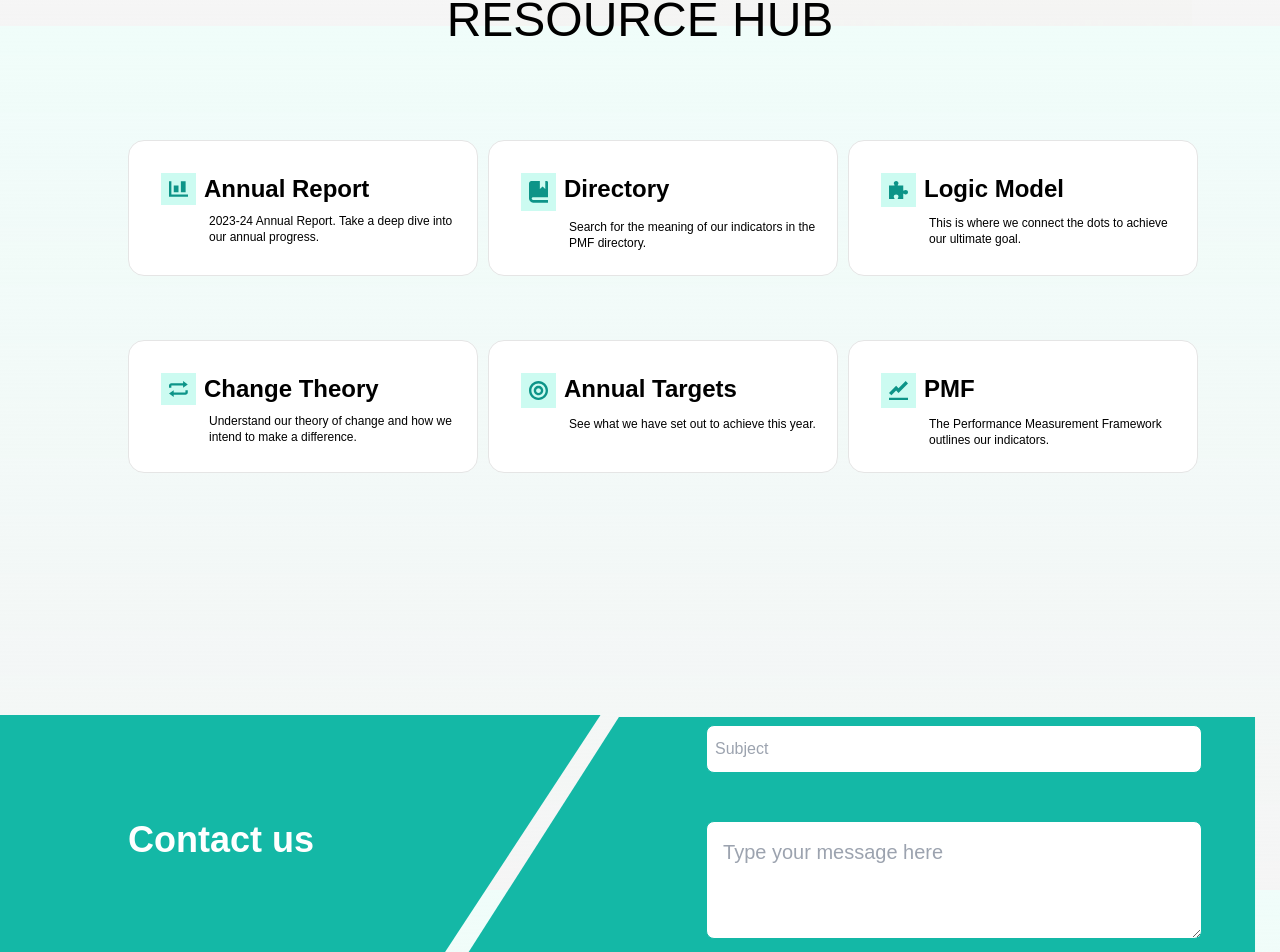
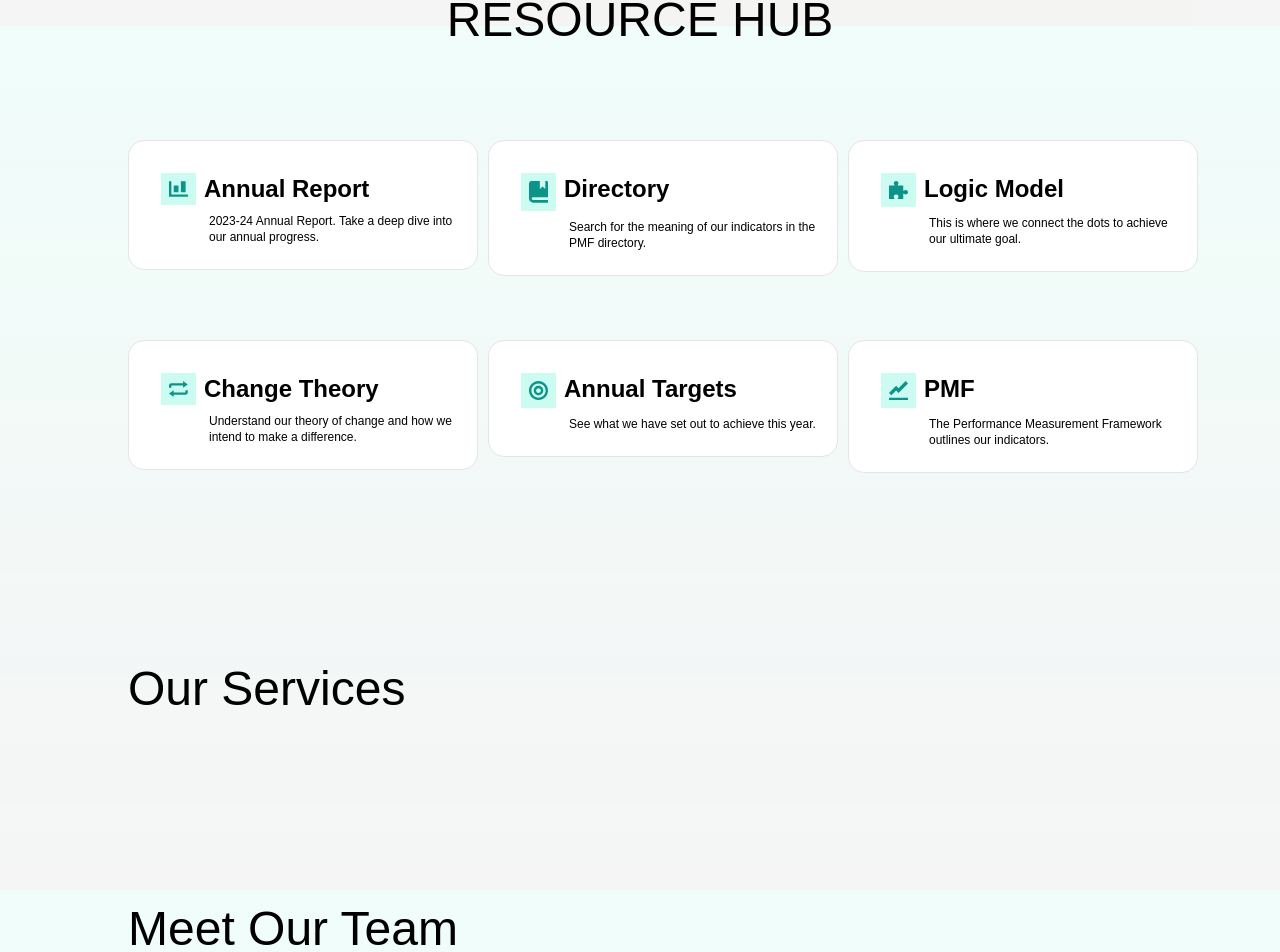
Before and after one commit to rosennabs/surveysalud, a Next.js app: page / in a window 1280 px wide. Shown: the part 838-1790 px from the top of the page. Built offline with nearby package versions, Linux system fonts and the light colour scheme.

Commit message:
Refactor the resource hub section

```diff
--- /dev/null
+++ b/src/app/annual_report/page.tsx
@@ -0,0 +1,18 @@
+"use client";
+
+import React from 'react';
+import { MdConstruction } from "react-icons/md";
+
+function AnnualReport() {
+  return (
+    <div className='flex items-center justify-center h-screen'>
+      <div className='flex space-x-8'>
+        <MdConstruction className='animate-pulse text-5xl' />
+        <h1>Page under construction</h1>
+      </div>
+
+    </div>
+  );
+}
+
+export default AnnualReport;
--- a/src/app/page.tsx
+++ b/src/app/page.tsx
@@ -1,17 +1,13 @@
 "use client";
 
 import React, { useState, useRef, useEffect } from "react";
-import { useSearchParams } from 'next/navigation';
+import { useSearchParams } from "next/navigation";
 import Link from "next/link";
 import { useFormContext } from "../contexts/FormContext";
-import ContactForm from '../components/ContactForm';
-
-
+import About from "../components/About";
 
 const resourceCard =
-  "flex flex-col bg-white cursor-pointer border rounded-2xl border-neutral-200 w-[350px] p-4";
-const activeResourceCard =
-  "flex flex-col bg-gradient-to-b from-primary-start to-primary-end text-white shadow-2xl border border-neutral-300 rounded-2xl w-[350px] p-4";
+  "flex flex-col bg-white cursor-pointer border rounded-2xl border-neutral-200 w-[350px] p-4 hover:bg-teal-600 hover:text-white";
 const text = "ml-16 -mt-2 mb-2 text-xs";
 const titleContainer = "flex flex-row space-x-2 m-4";
 const image = "bg-teal-100 p-2 w-[35px]";
@@ -24,33 +20,26 @@ export default function Home() {
     handleButtonClick,
   } = useFormContext();
 
-  const [resourceClicked, setResourceClicked] = useState(null);
-
-  const handleResourceClick = (title: string) => {
-    setResourceClicked(title);
-  };
-
   //Navigate to the resource hub in the homepage by searching for query parameter provided when resources is clicked
   const searchParams = useSearchParams();
   const resourceHubRef = useRef(null);
 
   useEffect(() => {
-    if (searchParams.get('scrollTo') === 'resource-hub' && resourceHubRef.current) {
-      resourceHubRef.current.scrollIntoView({ behavior: 'smooth' });
+    if (
+      searchParams.get("scrollTo") === "resource-hub" &&
+      resourceHubRef.current
+    ) {
+      resourceHubRef.current.scrollIntoView({ behavior: "smooth" });
     }
   }, [searchParams]);
 
-
   return (
     <div className="flex flex-col">
-
       {/* Section: PMF */}
 
       <section className="relative flex mx-32">
         <div className="relative flex flex-col my-24 w-2/3">
-          <h1 className="pb-8">
-            PERFORMANCE MEASUREMENT & EVALUATION{" "}
-          </h1>
+          <h1 className="pb-8">PERFORMANCE MEASUREMENT & EVALUATION </h1>
           <p className="pb-8">
             {" "}
             Performance measurement and evaluation are critical components of
@@ -84,38 +73,32 @@ export default function Home() {
         </div>
       </section>
 
-
       {/* Section: Resource Hub */}
 
-      <section id="resource-hub" ref={resourceHubRef} className="flex flex-col items-center mx-32 mt-48">
-
+      <section
+        id="resource-hub"
+        ref={resourceHubRef}
+        className="flex flex-col items-center mx-32 mt-48"
+      >
         <h1 className="pb-8 mt-8 z-10">RESOURCE HUB</h1>
 
         <div className="grid grid-cols-3 gap-14 place-content-center text-black w-full z-10 mt-16">
-          <div
-            onClick={() => handleResourceClick("Annual Report")}
-            className={
-              resourceClicked === "Annual Report"
-                ? activeResourceCard
-                : resourceCard
-            }
-          >
+          <Link href="/annual_report">
+            <div className={resourceCard}>
               <div className={titleContainer}>
                 <img className={image} src="/bar chart.svg" alt="a bar chart" />
                 <h4>Annual Report</h4>
               </div>
 
               <p className={text}>
-              2023-24 Annual Report. Take a deep dive into our annual progress.
+                2023-24 Annual Report. Take a deep dive into our annual
+                progress.
               </p>
             </div>
+          </Link>
 
-          <div
-            onClick={() => handleResourceClick("Directory")}
-            className={
-              resourceClicked === "Directory" ? activeResourceCard : resourceCard
-            }
-          >
+          <Link href="/annual_report">
+          <div className={resourceCard}>
             <div className={titleContainer}>
               <img className={image} src="/book.svg" alt="a book" />
               <h4>Directory</h4>
@@ -124,15 +107,10 @@ export default function Home() {
               Search for the meaning of our indicators in the PMF directory.
             </p>
             </div>
+          </Link>
 
-          <div
-            onClick={() => handleResourceClick("Logic Model")}
-            className={
-              resourceClicked === "Logic Model"
-                ? activeResourceCard
-                : resourceCard
-            }
-          >
+          <Link href="/annual_report">
+          <div className={resourceCard}>
             <div className={titleContainer}>
               <img className={image} src="/puzzle.svg" alt="a puzzle" />
               <h4>Logic Model</h4>
@@ -141,17 +119,12 @@ export default function Home() {
               This is where we connect the dots to achieve our ultimate goal.
             </p>
             </div>
+          </Link>
         </div>
 
         <div className="grid grid-cols-3 gap-14 place-content-center w-full z-10 mt-16">
-          <div
-            onClick={() => handleResourceClick("Change Theory")}
-            className={
-              resourceClicked === "Change Theory"
-                ? activeResourceCard
-                : resourceCard
-            }
-          >
+          <Link href="/annual_report">
+          <div className={resourceCard}>
             <div className={titleContainer}>
               <img className={image} src="/loop.svg" alt="a loop" />
               <h4>Change Theory</h4>
@@ -161,28 +134,22 @@ export default function Home() {
               difference.
             </p>
             </div>
+          </Link>
 
-          <div
-            onClick={() => handleResourceClick("Annual Targets")}
-            className={
-              resourceClicked === "Annual Targets"
-                ? activeResourceCard
-                : resourceCard
-            }
-          >
+          <Link href="/annual_report">
+          <div className={resourceCard}>
             <div className={titleContainer}>
               <img className={image} src="/target.svg" alt="round target" />
               <h4>Annual Targets</h4>
             </div>
-            <p className={text}>See what we have set out to achieve this year.</p>
+            <p className={text}>
+              See what we have set out to achieve this year.
+            </p>
             </div>
+          </Link>
 
-          <div
-            onClick={() => handleResourceClick("PMF")}
-            className={
-              resourceClicked === "PMF" ? activeResourceCard : resourceCard
-            }
-          >
+          <Link href="/annual_report">
+          <div className={resourceCard}>
             <div className={titleContainer}>
               <img className={image} src="/graph.svg" alt="a line graph" />
               <h4>PMF</h4>
@@ -191,24 +158,13 @@ export default function Home() {
               The Performance Measurement Framework outlines our indicators.
             </p>
             </div>
+          </Link>
         </div>
       </section>
 
-      <section className="my-48 relative">
-        <div className="relative">
-          <img className="w-full" src="/contact.svg" alt="a trapezium" />
-        </div>
-
-        <div className="flex absolute inset-0 items-center text-white z-10">
-          <h2 className="ml-32">Contact us</h2>
-          <div className="text-black montserrat-regular w-1/2 ml-64">
-            <ContactForm />
-          </div>
-
-        </div>
+      <section>
+        <About />
       </section>
-
-
     </div>
   );
 }
--- /dev/null
+++ b/src/components/About.tsx
@@ -0,0 +1,24 @@
+import React from "react";
+import ContactForm from "./ContactForm";
+
+function About() {
+  return (
+    <div>
+      <div className="my-48 mx-32">
+        <section className="mb-48">
+          <h1>Our Services</h1>
+        </section>
+
+        <section className="mb-48">
+          <h1>Meet Our Team</h1>
+        </section>
+      </div>
+
+      <div className="w-full">
+        <ContactForm />
+      </div>
+    </div>
+  );
+}
+
+export default About;
--- a/src/components/ContactForm.tsx
+++ b/src/components/ContactForm.tsx
@@ -1,63 +1,67 @@
 import React from "react";
-import { useRouter } from 'next/navigation';
+import { useRouter } from "next/navigation";
 import { Formik, Form } from "formik";
 import * as Yup from "yup";
 import FormField from "../components/FormField";
 
-
-
-const button = "bg-teal-100 px-4 py-1 rounded-lg"
+const button = "bg-teal-100 px-4 py-1 rounded-lg";
 
 interface FormValues {
   subject: string | number;
   message: string | number;
-};
+}
 
 const initialValues: FormValues = {
   subject: "",
-  message: ""
+  message: "",
 };
 
 const validationSchema = Yup.object({
-  subject: Yup.string().required("Required")
+  subject: Yup.string().required("Required"),
 });
-
 
 function Contact() {
   return (
-    <div className="ml-32">
+    <div className="relative">
+      <div className="">
+        <img className="w-full" src="/contact.svg" alt="a trapezium" />
+      </div>
+
+      <div className="flex absolute inset-0 items-center text-white z-10">
+        <h2 className="ml-32">Contact us</h2>
+
+        <div className="text-black montserrat-regular w-1/2 ml-64 p-16">
           <Formik
             initialValues={initialValues}
             // validationSchema={validationSchema}
           >
-        {({ }) => {
+            {({}) => {
               return (
                 <Form>
+                  <FormField name="subject" placeholder="Subject" />
                   <FormField
-                name='subject'
-                placeholder="Subject"
-              />
-              <FormField
-                name='message'
+                    name="message"
                     as="textarea"
                     wrap="soft"
                     rows="3"
                     placeholder="Type your message here"
                   />
                   <div className="flex flex-row justify-between">
-                <button className={button} type="submit">Cancel</button>
-                <button className={button} type="reset">Send</button>
+                    <button className={button} type="submit">
+                      Cancel
+                    </button>
+                    <button className={button} type="reset">
+                      Send
+                    </button>
                   </div>
-
-
                 </Form>
               );
-
             }}
-
           </Formik>
         </div>
-  )
+      </div>
+    </div>
+  );
 }
 
 export default Contact;
--- a/src/components/DropDown.tsx
+++ b/src/components/DropDown.tsx
@@ -19,9 +19,9 @@ export const dropdownMenu = "p-2 hover:bg-teal-500 hover:text-white"
 export function AboutDropDown() {
   return (
     <DropDownContainer>
-      <p className={dropdownMenu}>About Us</p>
-      <p className={dropdownMenu}>Our Team</p>
-      <p className={dropdownMenu}>Services</p>
+      <p className={dropdownMenu}>Our Services</p>
+      <p className={dropdownMenu}>The Team</p>
+      <p className={dropdownMenu}>Contact us</p>
 
     </DropDownContainer>
   );
```
Lines whose indentation alone changed are shown as unchanged.
